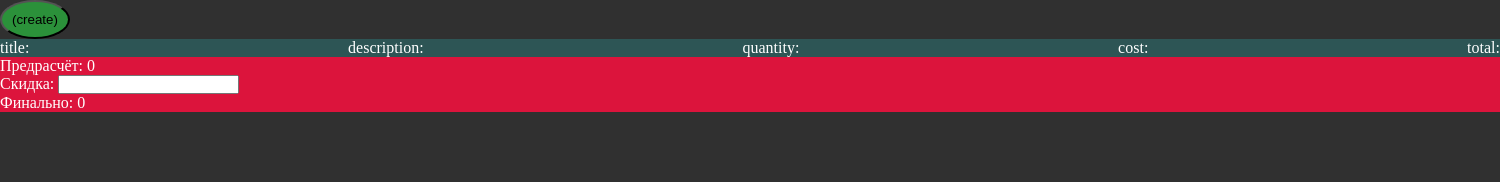
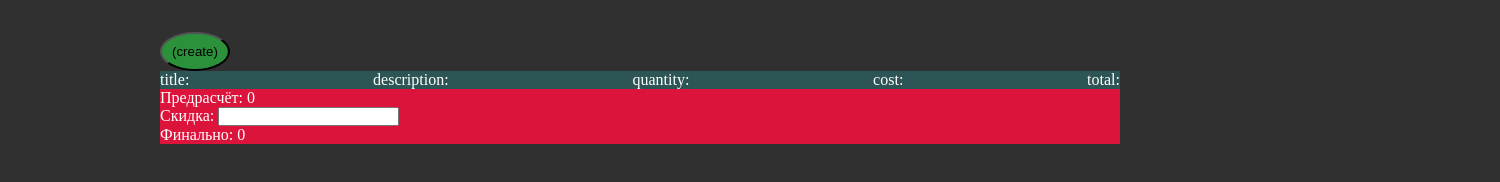
Before and after one commit to SomeArtem/my-invoice-app, a website built with Vite: page index.html in a window 1280 px wide. Shown: the whole page, 1500 px wide, since content can reach past the window. Built offline with nearby package versions, Linux system fonts and the light colour scheme.

Commit message:
changed app styles

```diff
--- a/style.css
+++ b/style.css
@@ -10,8 +10,10 @@ body{
 }
 
 .app{
-  width: 1500px;
+  /* width: 1500px; */
+  max-width: 80%;
   margin: 0 auto;
+  padding: 2rem;
 }
 
 .popup{
```
